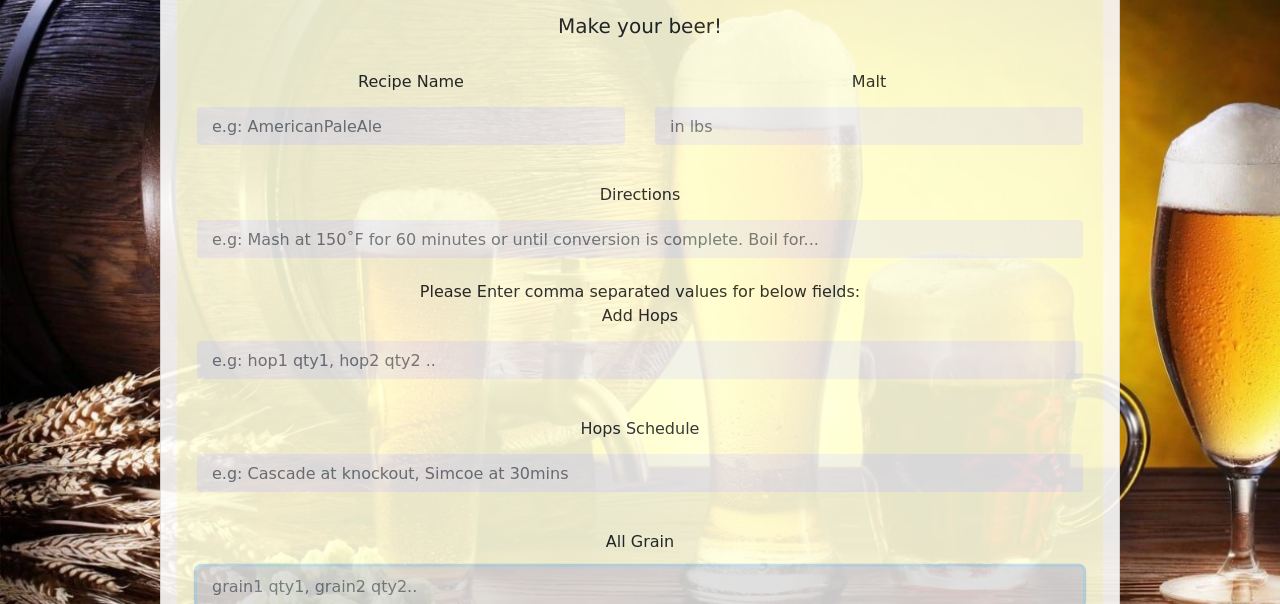
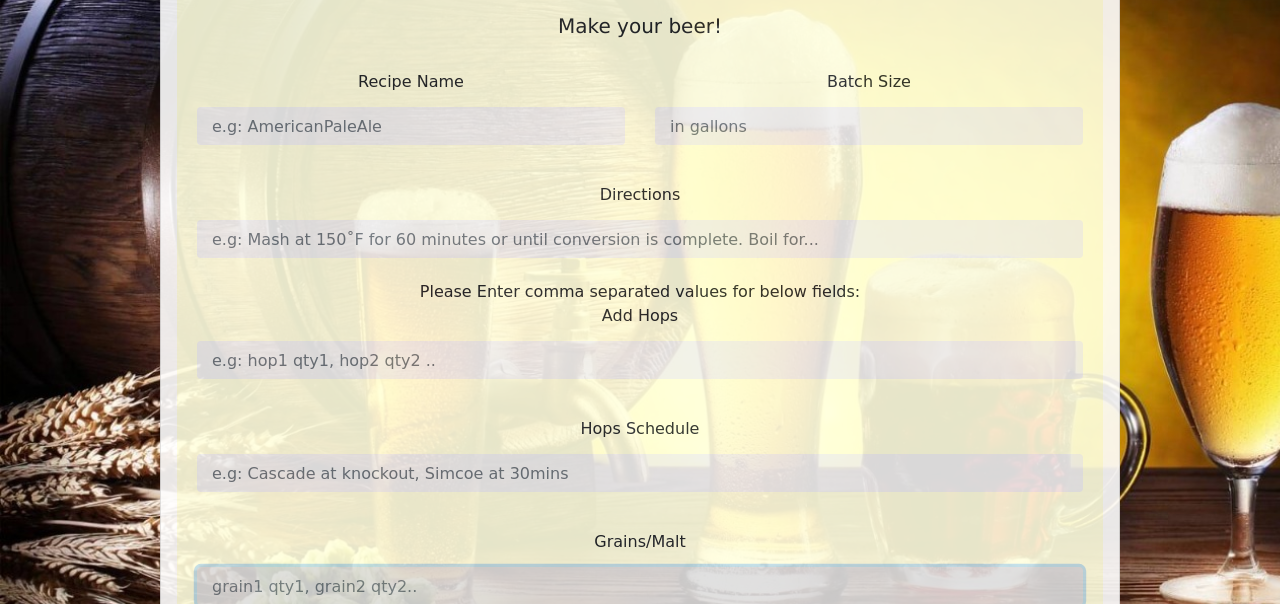
Before and after one commit to CS-27/SER517Fall2019_Group3, a React (Create React App) app in the folder my-app/: page /addRecipe in a window 1280 px wide. Shown: the part 135-739 px from the top of the page. Built offline with nearby package versions, Linux system fonts and the light colour scheme; sample sign-in values are in the browser's storage; what google-maps-react would draw is missing.

Commit message:
minor changes for usability testing

```diff
--- a/my-app/src/components/Recipes/AddRecipe.js
+++ b/my-app/src/components/Recipes/AddRecipe.js
@@ -28,6 +28,7 @@ export default class AddRecipe extends Component {
     grain:"",
     Hops:[],
     Grains:[],
+    Grains2:[],
     HopsSchedule:[]
   };
 
@@ -50,22 +51,18 @@ handleChange = event => {
 
 
 handleSubmit=(event) => {
-  //var try=this.state;
   const hopsArray = this.state.Hops1.split(',');
-    this.setState({
-      Hops: hopsArray
-    });
-    const grainArray = this.state.grain.split(',');
-    this.setState({
-      Grains: grainArray
-    });
+  // console.log("hopsarray")
+  // console.log(hopsArray)
+
+    this.state.Hops= hopsArray
+    this.state.Grains= this.state.grain.split(',')
+
     const sArray = this.state.schedule.split(',');
-    this.setState({
-      HopsSchedule: sArray
-    });
+    this.state.HopsSchedule= sArray
+
     console.log(this.state);
     var data = this.state;
-    //console.log(data);
 
 
     fetch('http://127.0.0.1:5000/addRecipe', {
@@ -108,7 +105,7 @@ render() {
          <Card.Body>
          <Card.Title className="titleCard" >Make your beer!</Card.Title>
          <p>{this.message}</p>
-      <Form onSubmit={this.handleSubmit} >
+      <Form >
           <Row>
           <Col>
         <FormGroup controlId="name">
@@ -124,11 +121,11 @@ render() {
                 </Col>
                 <Col>
         <FormGroup controlId="Malt">
-            <FormLabel color="white" >Malt</FormLabel>
+            <FormLabel color="white" >Batch Size</FormLabel>
             <FormControl
                         autoFocus
                         type="text"
-                        placeholder="in lbs"
+                        placeholder="in gallons"
                         value={this.state.Malt}
                         onChange={this.handleChange}
             />
@@ -167,13 +164,14 @@ render() {
                 </FormGroup>
 
             <FormGroup controlId="grain">
-                    <FormLabel color="white" >All Grain</FormLabel>
+                    <FormLabel color="white" >Grains/Malt</FormLabel>
                     <FormControl
                         autoFocus
                         type="text"
                         placeholder="grain1 qty1, grain2 qty2.."
                         value={this.state.grain}
                         onChange={this.handleChange}
+
                     />
                 </FormGroup>
         </FormGroup>
```
